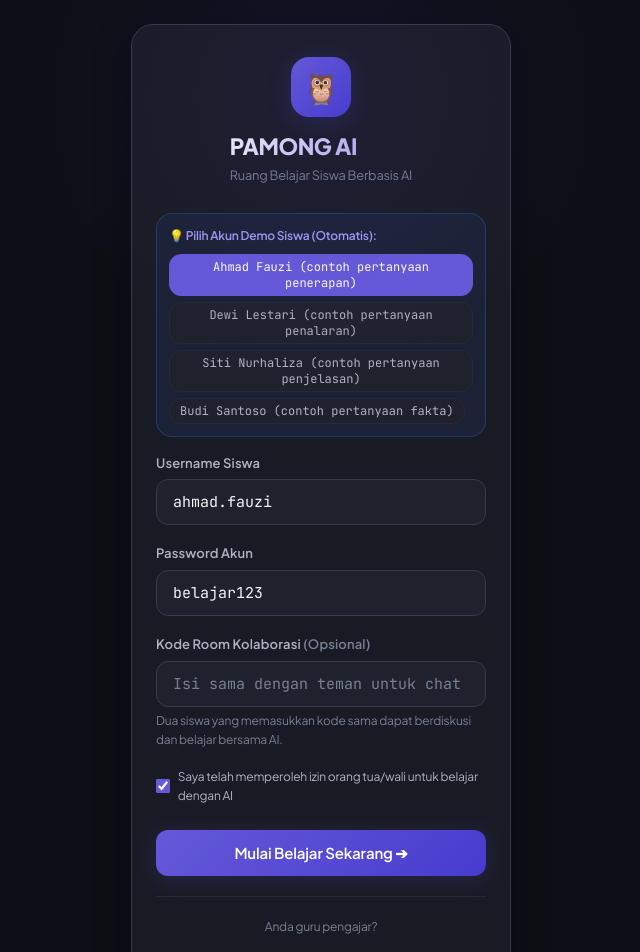
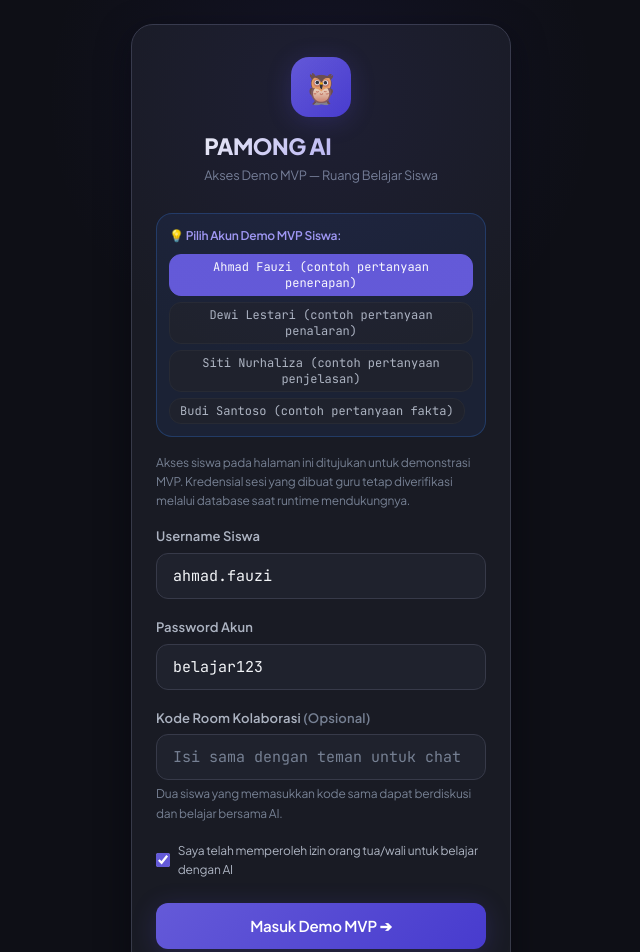
Before and after one commit to GhazyUrbayani/pamong-ai, a Next.js app: page /siswa/login in a window 1280 px wide. Shown: the top 952 px of the page, without its empty margins (319-959 px from the left). Built offline with nearby package versions, Linux system fonts and the light colour scheme.

Commit message:
ui: label student login as MVP demo access

```diff
--- a/app/siswa/login/page.tsx
+++ b/app/siswa/login/page.tsx
@@ -72,7 +72,7 @@ export default function SiswaLoginPage() {
           <div className="login-logo-icon">🦉</div>
           <div>
             <h1>PAMONG AI</h1>
-            <p>Ruang Belajar Siswa Berbasis AI</p>
+            <p>Akses Demo MVP — Ruang Belajar Siswa</p>
           </div>
         </div>
 
@@ -85,7 +85,7 @@ export default function SiswaLoginPage() {
           }}
         >
           <div className="text-xs font-semibold text-brand mb-2">
-            💡 Pilih Akun Demo Siswa (Otomatis):
+            💡 Pilih Akun Demo MVP Siswa:
           </div>
           <div className="flex flex-wrap gap-1.5">
             {DEMO_PRESETS.map((preset) => (
@@ -121,6 +121,10 @@ export default function SiswaLoginPage() {
             {error}
           </div>
         )}
+
+        <p className="text-xs text-muted mb-4">
+          Akses siswa pada halaman ini ditujukan untuk demonstrasi MVP. Kredensial sesi yang dibuat guru tetap diverifikasi melalui database saat runtime mendukungnya.
+        </p>
 
         <form onSubmit={handleLogin}>
           <div className="field">
@@ -197,7 +201,7 @@ export default function SiswaLoginPage() {
                   <span>Memulai Ruang Belajar...</span>
                 </div>
               ) : (
-                'Mulai Belajar Sekarang ➔'
+                'Masuk Demo MVP ➔'
               )}
             </button>
           </div>
```
